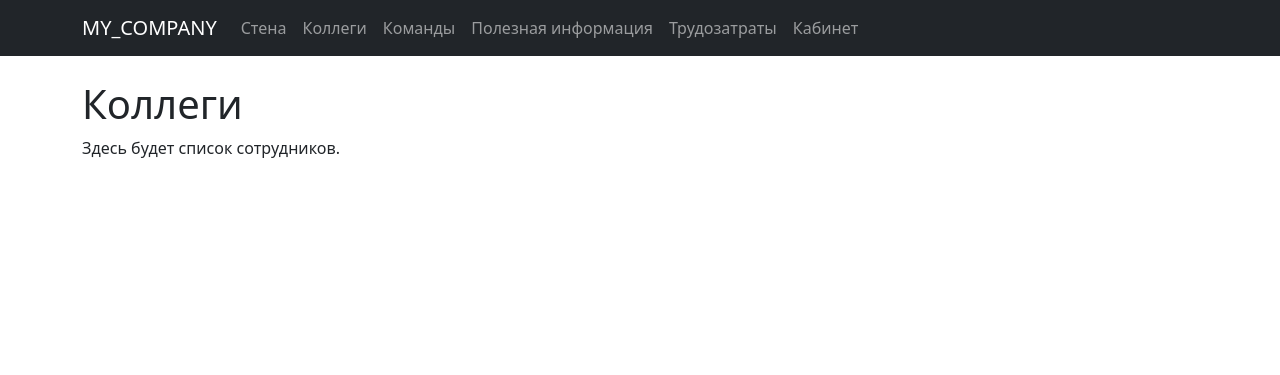
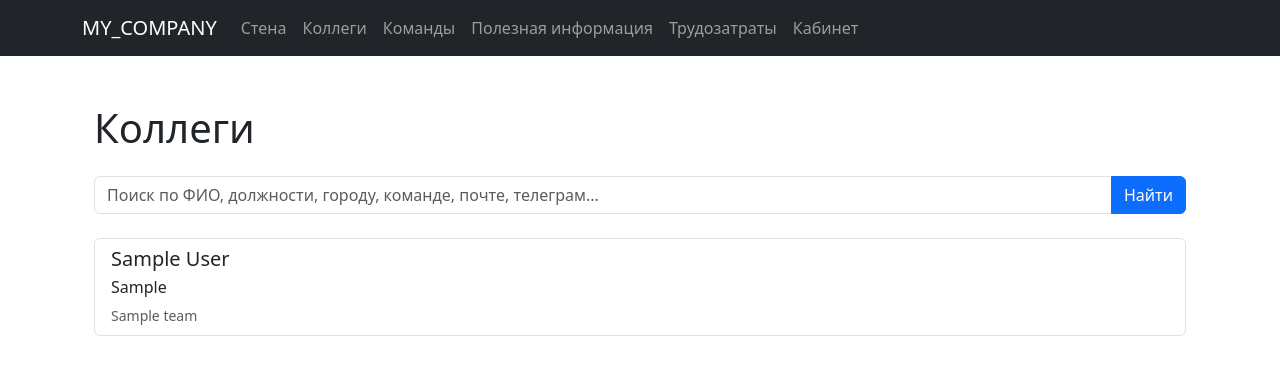
Before and after one commit to PeterYK/CorpPortal, a Django app: page /colleagues/ in a window 1280 px wide. Shown: the top 375 px of the page. Run offline with Django 5.2, Linux system fonts and the light colour scheme; tables that the repository leaves empty hold one stand-in row (values such as "Sample post").

Commit message:
Colleagues page and endpoints API has been added

```diff
--- a/config/urls.py
+++ b/config/urls.py
@@ -26,8 +26,8 @@ from django.contrib import admin
 from django.urls import path
 from django.views.generic import TemplateView
 
-from portal.api_views import TagListAPI, WallPostListAPI
-from portal.views import WallListView
+from portal.api_views import EmployeeListAPI, TagListAPI, WallPostListAPI
+from portal.views import ColleaguesListView, WallListView
 
 urlpatterns = [
     path('admin/', admin.site.urls),
@@ -37,8 +37,8 @@ urlpatterns = [
 
     # Заготовки основных страниц
     path("wall/", WallListView.as_view(), name="wall"),
-    path('colleagues/', TemplateView.as_view(template_name='colleagues.html'), name='colleagues'),
-    path('teams/', TemplateView.as_view(template_name='teams.html'), name='teams'),
+    path("colleagues/", ColleaguesListView.as_view(), name="colleagues"),
+        path('teams/', TemplateView.as_view(template_name='teams.html'), name='teams'),
     path('useful-info/', TemplateView.as_view(template_name='useful_info.html'), name='useful_info'),
     path('time-allocation/', TemplateView.as_view(template_name='time_allocation.html'), name='time_allocation'),
     path('profile/', TemplateView.as_view(template_name='profile.html'), name='profile'),
@@ -46,4 +46,5 @@ urlpatterns = [
     # API для мобильного приложения
     path("api/wall/posts/", WallPostListAPI.as_view(), name="api_wall_posts"),
     path("api/wall/tags/", TagListAPI.as_view(), name="api_wall_tags"),
+    path("api/colleagues/", EmployeeListAPI.as_view(), name="api_colleagues"),
 ]
--- a/portal/views.py
+++ b/portal/views.py
@@ -1,7 +1,8 @@
 # from django.shortcuts import render
+from django.db.models import Q
 from django.views.generic import ListView
 
-from .models import Tag, WallPost
+from .models import Employee, Tag, WallPost
 
 
 class WallListView(ListView):
@@ -22,3 +23,23 @@ class WallListView(ListView):
         context["tags"] = Tag.objects.all()
         context["current_tag"] = self.request.GET.get("tag")
         return context
+
+class ColleaguesListView(ListView):
+    model = Employee
+    template_name = "colleagues.html"
+    context_object_name = "employees"
+    paginate_by = 20
+
+    def get_queryset(self):
+        qs = Employee.objects.select_related("team", "manager").order_by("name")
+        q = self.request.GET.get("q", "").strip()
+        if q:
+            qs = qs.filter(
+                Q(name__icontains=q) |
+                Q(position__icontains=q) |
+                Q(city__icontains=q) |
+                Q(team__name__icontains=q) |
+                Q(email__icontains=q) |
+                Q(telegram__icontains=q)
+            )
+        return qs
--- a/templates/colleagues.html
+++ b/templates/colleagues.html
@@ -1,8 +1,63 @@
 {% extends "base.html" %}
 
-{% block title %}Коллеги{% endblock %}
+{% block content %}
+<div class="container py-4">
+    <h1 class="mb-4">Коллеги</h1>
 
-{% block content %}
-    <h1>Коллеги</h1>
-    <p>Здесь будет список сотрудников.</p>
+    <!-- Поиск -->
+    <form method="get" class="mb-4">
+        <div class="input-group">
+            <input type="text" name="q" class="form-control" placeholder="Поиск по ФИО, должности, городу, команде, почте, телеграм..." value="{{ request.GET.q }}">
+            <button class="btn btn-primary" type="submit">Найти</button>
+            {% if request.GET.q %}
+                <a href="{% url 'colleagues' %}" class="btn btn-outline-secondary">Сбросить</a>
+            {% endif %}
+        </div>
+    </form>
+
+    <!-- Список -->
+    <div class="list-group">
+        {% for emp in employees %}
+            <div class="list-group-item">
+                <div class="d-flex justify-content-between align-items-start">
+                    <div>
+                        <h5 class="mb-1">{{ emp.name }}</h5>
+                        <p class="mb-1">{{ emp.position }}</p>
+                        {% if emp.team %}<small class="text-muted">{{ emp.team.name }}</small><br>{% endif %}
+                    </div>
+                </div>
+            </div>
+        {% empty %}
+            <div class="list-group-item">Ничего не найдено</div>
+        {% endfor %}
+    </div>
+
+    {% if is_paginated %}
+<nav class="mt-4">
+    <ul class="pagination justify-content-center">
+        {% if page_obj.has_previous %}
+            <li class="page-item">
+                <a class="page-link" href="?page=1{% if request.GET.q %}&q={{ request.GET.q }}{% endif %}">Первая</a>
+            </li>
+            <li class="page-item">
+                <a class="page-link" href="?page={{ page_obj.previous_page_number }}{% if request.GET.q %}&q={{ request.GET.q }}{% endif %}">Назад</a>
+            </li>
+        {% endif %}
+
+        <li class="page-item active">
+            <span class="page-link">{{ page_obj.number }} из {{ page_obj.paginator.num_pages }}</span>
+        </li>
+
+        {% if page_obj.has_next %}
+            <li class="page-item">
+                <a class="page-link" href="?page={{ page_obj.next_page_number }}{% if request.GET.q %}&q={{ request.GET.q }}{% endif %}">Вперёд</a>
+            </li>
+            <li class="page-item">
+                <a class="page-link" href="?page={{ page_obj.paginator.num_pages }}{% if request.GET.q %}&q={{ request.GET.q }}{% endif %}">Последняя</a>
+            </li>
+        {% endif %}
+    </ul>
+</nav>
+{% endif %}
+</div>
 {% endblock %}
```
Also changed, not shown: portal/api_views.py (+16 -2 lines), portal/serializers.py (+15 -1 lines).
